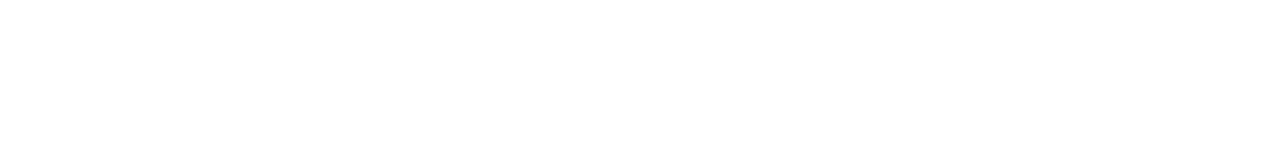
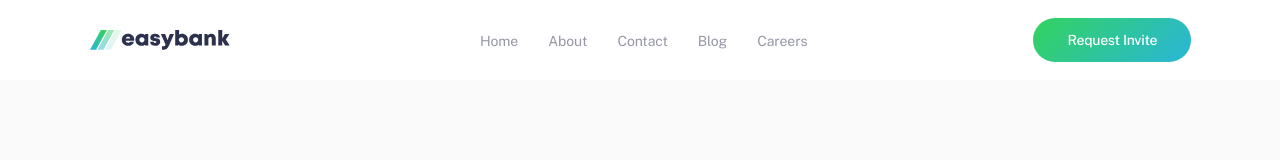
Before and after one commit to davronme/d-easybank, a plain HTML site: page index.html in a window 1280 px wide. Drawn offline with Linux system fonts and the light colour scheme.

Commit message:
add site header , globals, fonts styles constom props

```diff
--- a/css/style.css
+++ b/css/style.css
@@ -1,5 +1,40 @@
+/* ROOT */
+:root{
+  --text-color: #9597a5;
+  --light-green: #30c88f;
+  --dark-blue: #2d314d;
+
+  --gradient: linear-gradient(135deg, #33d35e 0%, #2ab6d9 100%);
+}
+/* FONTS */
+@font-face {
+  font-family: "Public Sans";
+  src: url("../fonts/PublicSans-Thin.woff2") format("woff2"),
+      url("../fonts/PublicSans-Thin.woff") format("woff");
+  font-weight: 100;
+  font-style: normal;
+  font-display: swap;
+}
+
+@font-face {
+  font-family: "Public Sans";
+  src: url("../fonts/PublicSans-Regular.woff2") format("woff2"),
+      url("../fonts/PublicSans-Regular.woff") format("woff");
+  font-weight: 400;
+  font-style: normal;
+  font-display: swap;
+}
+
+@font-face {
+  font-family: "Public Sans";
+  src: url("../fonts/PublicSans-Medium.woff2") format("woff2"),
+      url("../fonts/PublicSans-Medium.woff") format("woff");
+  font-weight: 500;
+  font-style: normal;
+  font-display: swap;
+}
+
 /* GLOBAL */
-
 html{
   box-sizing: border-box;
   height: 100%;
@@ -15,17 +50,16 @@ body{
   display: flex;
   flex-direction: column;
   height: 100%;
-  justify-content: center;
-  align-items: center;
   margin: 0;
   padding: 0;
-  font-family: "Arial", sans-serif;
+  font-family:"Public Sans", "Arial", sans-serif;
   font-weight: 400;
   font-style: normal;
-  font-size: 16px;
-  line-height: 150%;
-  background-color: #fff;
-  color: #222;
+  font-size: 18px;
+  line-height: 28px;
+  letter-spacing: -0.28px;
+  background-color: #fafafa;
+  color: var(--text-color);
 }
 
 /* visually-hidden */
@@ -84,7 +118,107 @@ select:-webkit-autofill:focus {
   margin-right: auto;
 }
 
+/* LOGO */
+.site-header__logo {
+  margin-right: 250px;
+  display: flex;
+}
 
+.logo:hover{
+  opacity: 0.8;
+}
+.logo:active{
+  opacity: 0.6;
+}
+.logo__img{
+  width: 140px;
+  height: 20px;
+  object-fit: cover;
+}
+
+/* SITE HEADER */
+.site-header {
+  padding: 18px 0;
+  background-color: #fff;
+}
+.site-header__container {
+  display: flex;
+  align-items: center;
+}
+.site-header__sitenav {
+  margin-right: 226px;
+}
+
+/* SITENAV */
+.sitenav__list {
+  display: flex;
+  align-items: center;
+  margin: 0;
+  padding: 0;
+  list-style: none;
+
+}
+.sitenav__item{
+  position: relative;
+}
+.sitenav__item:not(:last-child) {
+  margin-right: 30px;
+}
+.sitenav__link {
+  text-decoration: none;
+  font-size: 14px;
+  line-height: normal;
+  letter-spacing: -0.11px;
+  color: var(--text-color);
+}
+.sitenav__link:hover{
+  color: var(--dark-blue);
+  cursor: pointer;
+}
+.sitenav__link::after{
+  display: none;
+  position: absolute;
+  left: 0;
+  bottom: -26px;
+  width: 100%;
+  height: 4px;
+  background-color: var(--light-green);
+  background-image: var(--gradient);
+  content:"";
+}
+.sitenav__link:hover::after{
+  display: block;
+}
+
+/* BUTTON */
+.button {
+  position: relative;
+  display: inline-block;
+  padding: 8px 34px;
+  text-decoration: none;
+  font-size: 14px;
+  font-weight: 500;
+  line-height: 28px;
+  letter-spacing: none;
+  color: #fff;
+  border-radius: 22px;
+  background-color: var(--light-green);
+  background-image: var(--gradient);
+  white-space: nowrap;
+}
+
+.button:hover::after{
+  position: absolute;
+  width: 100%;
+  height: 100%;
+  left: 0;
+  bottom: 0;
+  background-color: rgba(255, 255, 255, 0.4);
+  border-radius: 22px;
+  content: "";
+}
+
+/* 18 min */
 /* MAIN CONTENT */
 .main-content{
   flex-grow: 1;
--- a/index.html
+++ b/index.html
@@ -11,6 +11,36 @@
   <link rel="stylesheet" href="css/style.css">
 </head>
 <body>
+  <div class="site-header">
+    <div class="site-header__container container">
+      <a class="site-header__logo logo" href="index.html">
+        <img class="logo__img" src="img/site-logo.svg" alt="Easybank logo" width="140" height="20">
+      </a>
+
+      <!-- SITENAV -->
+      <nav class="site-header__sitenav sitenav">
+        <ul class="sitenav__list">
+          <li class="sitenav__item">
+            <a class="sitenav__link" href="#">Home</a>
+          </li>
+          <li class="sitenav__item">
+            <a class="sitenav__link" href="#">About</a>
+          </li>
+          <li class="sitenav__item">
+            <a class="sitenav__link" href="#">Contact</a>
+          </li>
+          <li class="sitenav__item">
+            <a class="sitenav__link" href="#">Blog</a>
+          </li>
+          <li class="sitenav__item">
+            <a class="sitenav__link" href="#">Careers</a>
+          </li>
+        </ul>
+      </nav>
+
+      <a class="button" href="#">Request Invite</a>
+    </div>
+  </div>
 
 
   <script src="js/main.js"> </script>
```
Also changed, not shown: P2357 - Desktop.jpg (added), fonts/PublicSans-Medium.woff (added), fonts/PublicSans-Medium.woff2 (added), fonts/PublicSans-Regular.woff (added), fonts/PublicSans-Regular.woff2 (added), fonts/PublicSans-Thin.woff (added), fonts/PublicSans-Thin.woff2 (added), img/site-logo.svg (added).
